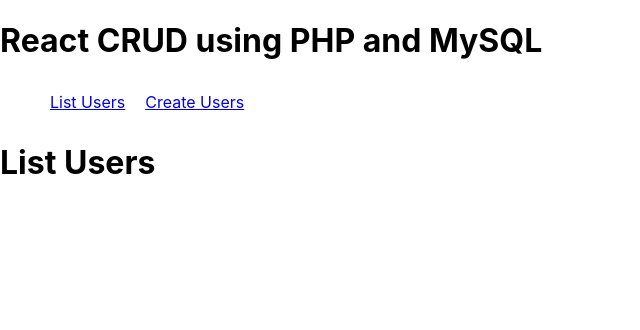
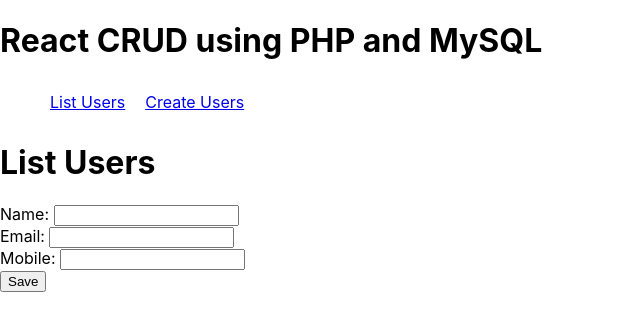
Before and after one commit to Kecbm/desafio-BR-24, a React (Create React App) app in the folder src/react-crud/: page / in a window 1280 px wide. Shown: the top 330 px of the page, without its empty margins (0-640 px from the left). Built offline with nearby package versions, Linux system fonts and the light colour scheme.

Commit message:
:sparkles: feat: Formulário em ListUser

```diff
--- a/src/react-crud/src/components/ListUser.js
+++ b/src/react-crud/src/components/ListUser.js
@@ -1,5 +1,36 @@
+import { useState } from "react";
+
 export default function ListUser() {
+    const [inputs, setInputs] = useState({});
+
+    const handleChange = (event) => {
+        const name = event.target.name;
+        const value = event.target.value;
+
+        setInputs(values => ({...values, [name]: value}));
+    }
+
+    const handleSubmit = (event) => {
+        event.preventDefault();
+
+        console.log(inputs);
+    }
+
     return (
-        <h1>List Users</h1>
+        <div>
+            <h1>List Users</h1>
+            <form onSubmit={handleSubmit}>
+                <label>Name: </label>
+                <input type="text" name="name" onChange={handleChange} />
+                <br />
+                <label>Email: </label>
+                <input type="text" name="email" onChange={handleChange} />
+                <br />
+                <label>Mobile: </label>
+                <input type="text" name="mobile" onChange={handleChange} />
+                <br />
+                <button>Save</button>
+            </form>
+        </div>
     )
 }
```
